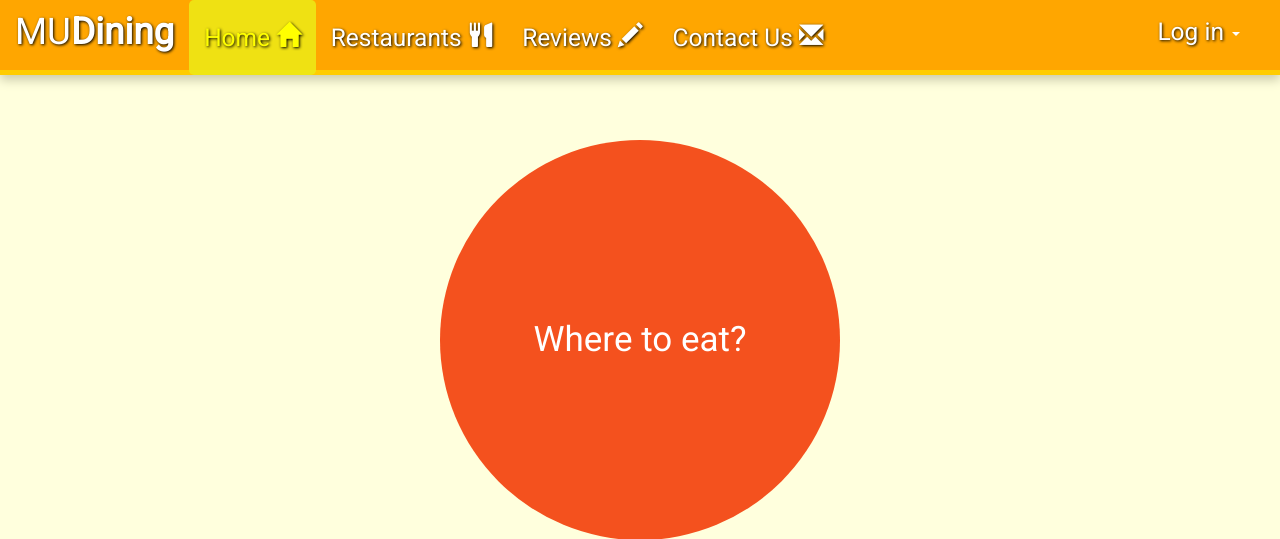
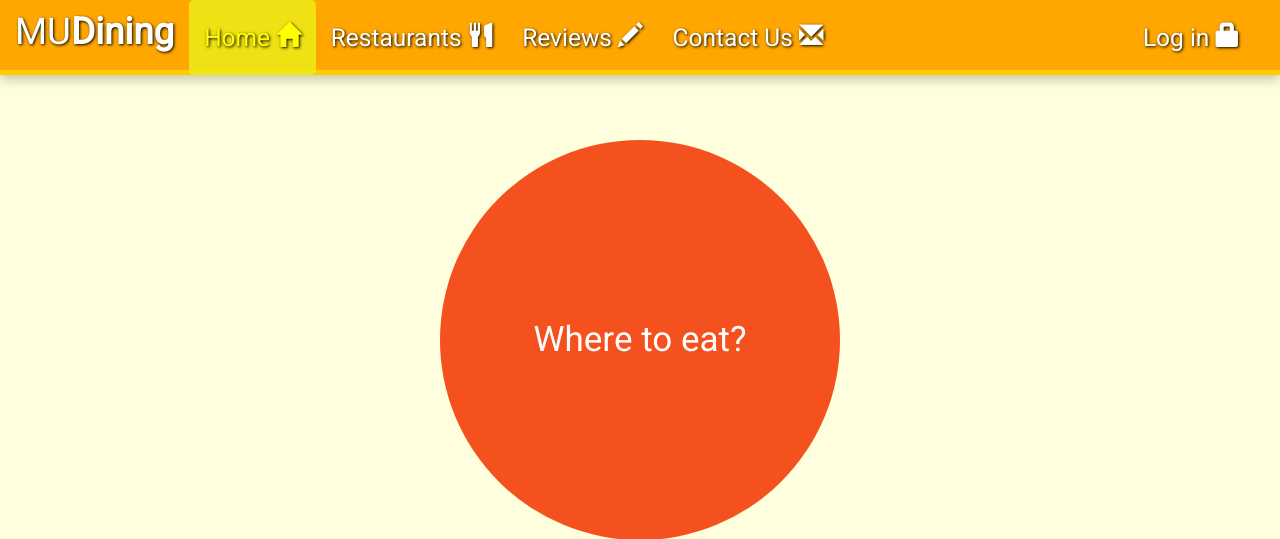
Before and after one commit to ErbaZZ/MUDining, a PHP site: page /index.php in a window 1280 px wide. Shown: the top 539 px of the page. Run offline with PHP 8.4, Linux system fonts and the light colour scheme; data comes from the database, SQL or seed files in the repository; data that the repository does not hold is empty.

Commit message:
Login glyph.

```diff
--- a/login-panel.php
+++ b/login-panel.php
@@ -4,7 +4,7 @@
   }
 ?>
 <li class="dropdown">
-  <a href="#" class="dropdown-toggle" data-toggle="dropdown">Log in <span class="caret"></span></a>
+  <a href="#" class="dropdown-toggle" data-toggle="dropdown"><span>Log in </span><i class="glyphicon glyphicon-lock"></i></a>
   <ul id="login-dp" class="dropdown-menu">
     <li>
        <div class="row">
```
